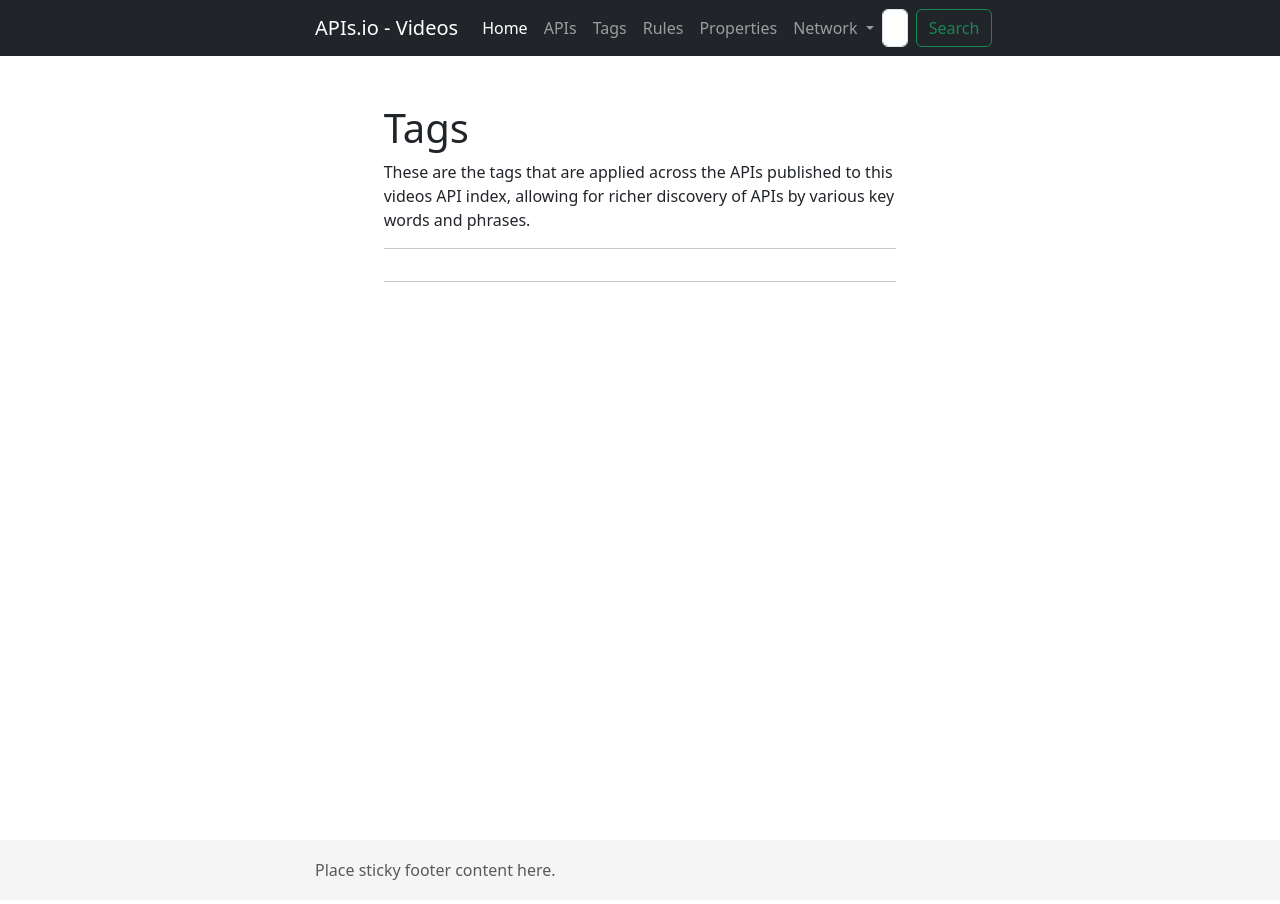
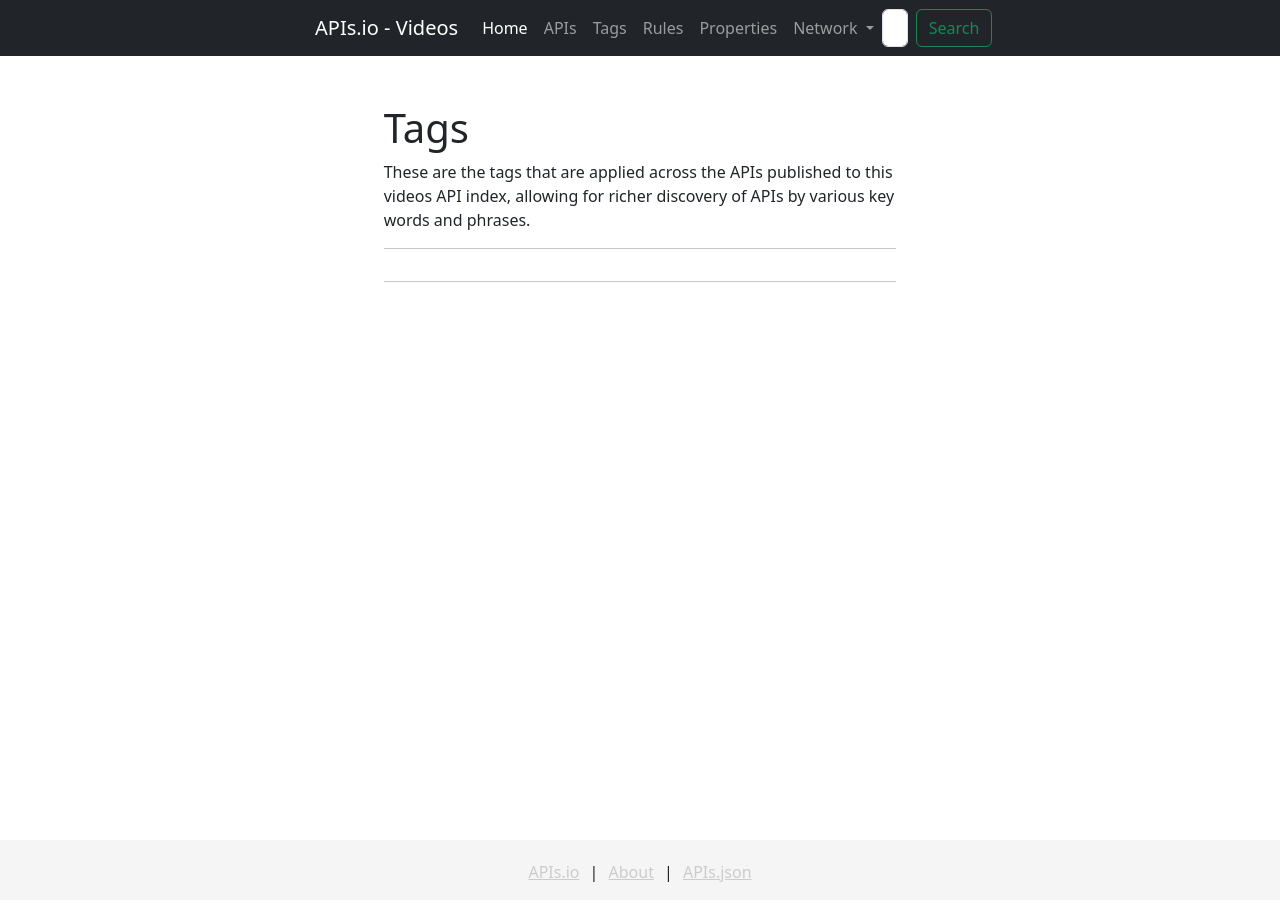
Before and after one commit to api-search/videos-node, a Jekyll site: the page built from tags/index.html, in a window 1280 px wide. Built offline with Jekyll 4.4.1, drawn with Linux system fonts in a browser that asks for light colours.

```diff
--- a/_layouts/default.html
+++ b/_layouts/default.html
@@ -61,7 +61,13 @@
 
     <footer class="footer">
       <div class="container">
-        <span class="text-muted">Place sticky footer content here.</span>
+        <table cellspacing="3" cellpadding="2" align="center">
+          <tr>
+            <td><a href="https://explore.apis.io" style="color: #CCC;">APIs.io</a></td>
+            <td width="25" align="center">|</td>
+            <td><a href="https://explore.apis.io/about/" style="color: #CCC;">About</a></td>
+            <td width="25" align="center">|</td>
+            <td><a href="https://apisjson.org" style="color: #CCC;">APIs.json</a></td>
       </div>
     </footer>
 
```
